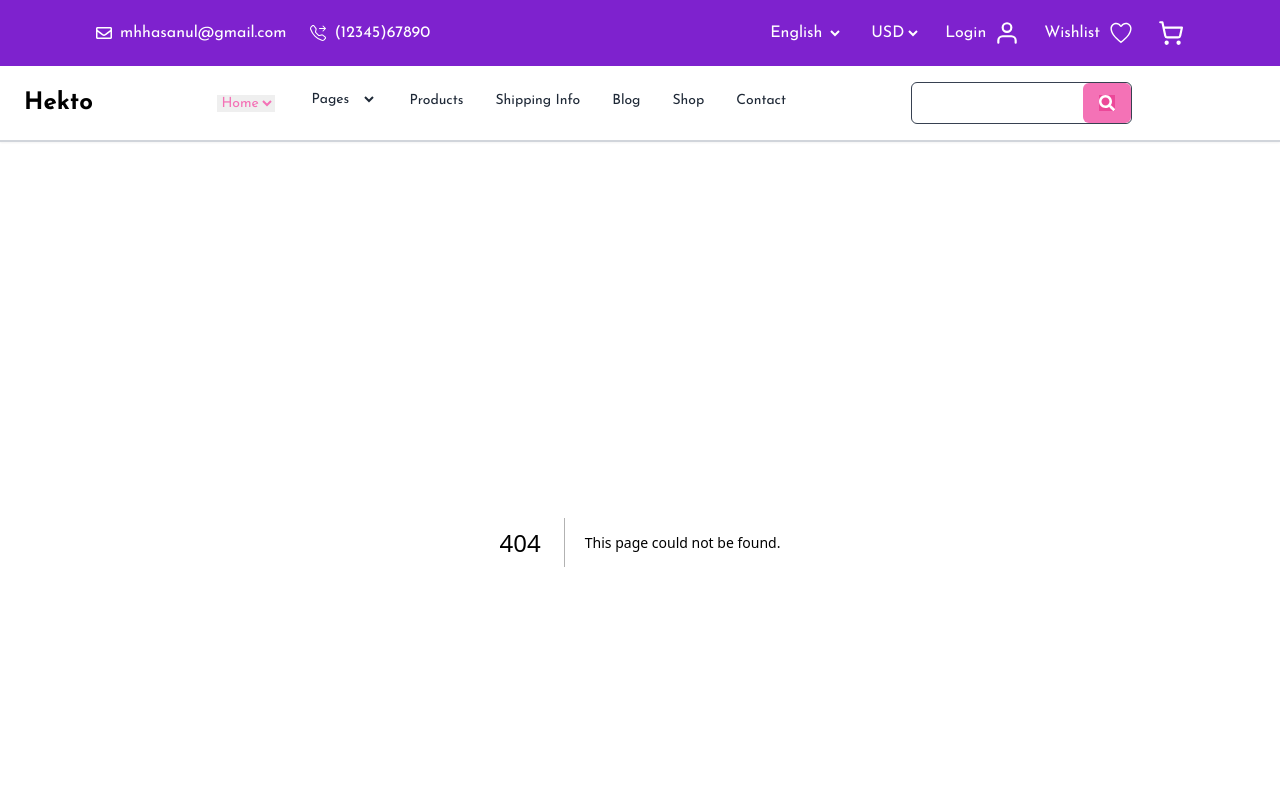
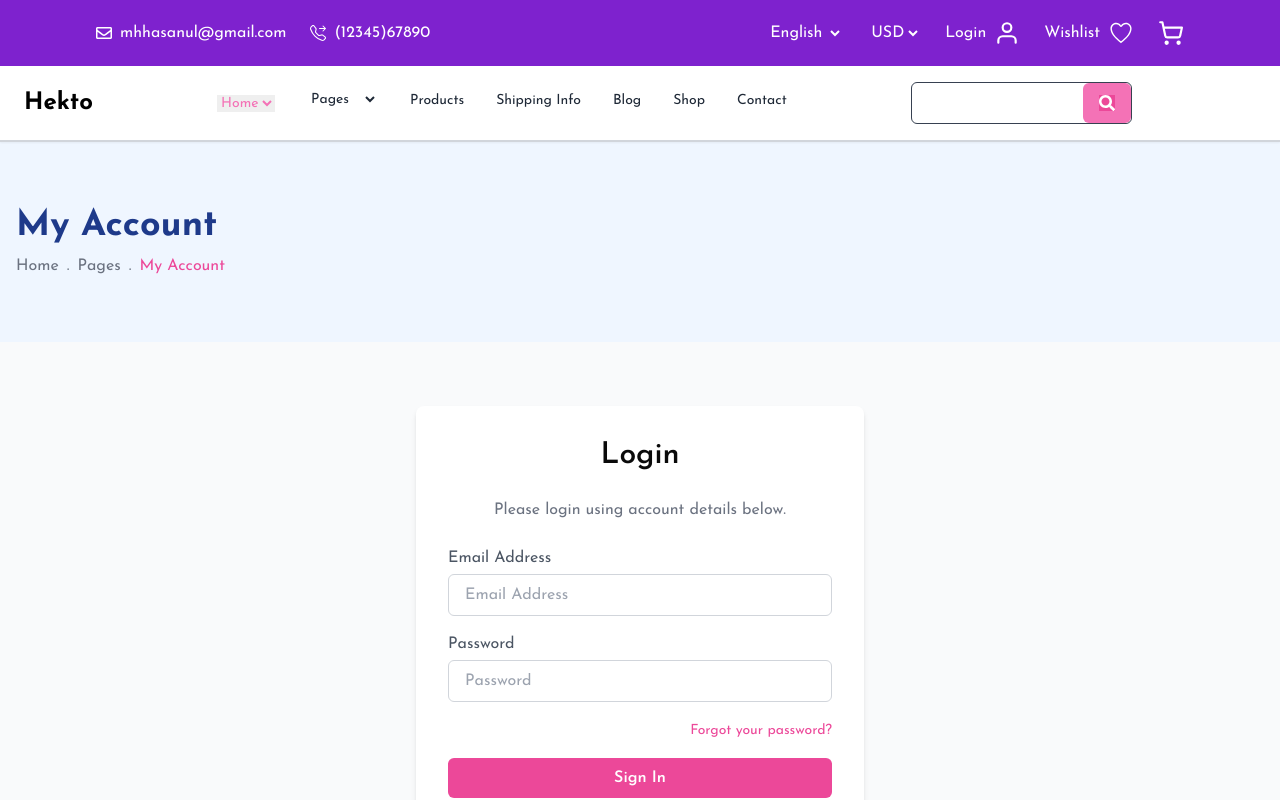
Before and after one commit to ISMAIL-AHMED-SHAH/Hackathon-2-clone, a Next.js app: page /login in a window 1280 px wide. Before the commit this address had no page. Shown: the top 800 px of the page. Built offline with nearby package versions, Linux system fonts and the light colour scheme.

Commit message:
code modified

```diff
--- a/src/app/components/DropdownMenu.tsx
+++ b/src/app/components/DropdownMenu.tsx
@@ -27,6 +27,7 @@ const DropdownMenu = () => {
         <option value="/contact">Contact</option>
         <option value="/about">About</option>
         <option value="/faq">FAQ</option>
+        <option value="/signup">Sign-Up</option>
       </select>
     </div>
   );
--- /dev/null
+++ b/src/app/login/page.tsx
@@ -0,0 +1,86 @@
+'use client';
+
+import Link from 'next/link';
+
+function Login() {
+  return (
+    <div className="min-h-screen bg-gray-50">
+      {/* Header Section */}
+      <header className="bg-blue-50 py-16">
+        <div className="container mx-auto px-4">
+          <h1 className="text-4xl font-bold text-blue-900">My Account</h1>
+          <p className="text-gray-500 mt-2">
+            <span>Home</span>
+            <span className="mx-2">.</span>
+            <span>Pages</span>
+            <span className="mx-2">.</span>
+            <span className="text-pink-500">My Account</span>
+          </p>
+        </div>
+      </header>
+
+      {/* Login Form Section */}
+      <main className="flex justify-center items-center py-16">
+        <div className="bg-white shadow-md rounded-lg p-8 w-full max-w-md">
+          <h2 className="text-3xl font-semibold text-center mb-6">Login</h2>
+          <p className="text-gray-500 text-center mb-6">
+            Please login using account details below.
+          </p>
+
+          <form className="space-y-4">
+            {/* Email Address */}
+            <div>
+              <label htmlFor="email" className="block text-gray-600 mb-1">
+                Email Address
+              </label>
+              <input
+                type="email"
+                id="email"
+                className="w-full border border-gray-300 rounded-md py-2 px-4 focus:outline-none focus:ring-2 focus:ring-pink-500"
+                placeholder="Email Address"
+              />
+            </div>
+
+            {/* Password */}
+            <div>
+              <label htmlFor="password" className="block text-gray-600 mb-1">
+                Password
+              </label>
+              <input
+                type="password"
+                id="password"
+                className="w-full border border-gray-300 rounded-md py-2 px-4 focus:outline-none focus:ring-2 focus:ring-pink-500"
+                placeholder="Password"
+              />
+            </div>
+
+            {/* Forgot Password */}
+            <div className="text-right">
+              <Link href="/forgot-password" className="text-pink-500 text-sm">
+                Forgot your password?
+              </Link>
+            </div>
+
+            {/* Sign In Button */}
+            <button
+              type="submit"
+              className="w-full bg-pink-500 text-white py-2 rounded-md font-semibold hover:bg-pink-600"
+            >
+              Sign In
+            </button>
+          </form>
+
+          {/* Create Account Link */}
+          <p className="text-center text-gray-500 mt-4">
+            Don’t have an Account?{' '}
+            <Link href="/signup" className="text-pink-500 underline">
+              Create account
+            </Link>
+          </p>
+        </div>
+      </main>
+    </div>
+  );
+}
+
+export default Login;
--- a/src/app/signup/page.tsx
+++ /dev/null
@@ -1,156 +0,0 @@
-'use client';
-
-import Image from 'next/image';
-import { useState } from 'react';
-import Link from 'next/link';
-
-function SignUp() {
-  const [formData, setFormData] = useState({
-    name: '',
-    emailOrPhone: '',
-    password: '',
-  });
-  const [alertMessage, setAlertMessage] = useState('');
-
-  const handleChange = (e: React.ChangeEvent<HTMLInputElement>) => {
-    setFormData({
-      ...formData,
-      [e.target.name]: e.target.value,
-    });
-  };
-
-  const handleSubmit = (e: React.FormEvent) => {
-    e.preventDefault();
-    setAlertMessage('Account created successfully! 🎉');
-    setFormData({
-      name: '',
-      emailOrPhone: '',
-      password: '',
-    });
-    setTimeout(() => setAlertMessage(''), 3000); // Hide alert after 3 seconds
-  };
-
-  return (
-    <div className="flex flex-col sm:flex-row min-h-screen">
-      {/* Left Section (Image) */}
-      <div className="w-full sm:w-1/2 flex justify-center items-center p-4">
-        <Image
-          src="/images/cart.png"
-          alt="Cart"
-          width={500}
-          height={500}
-          className="object-contain"
-          priority
-        />
-      </div>
-
-      {/* Right Section (Form) */}
-      <div className="w-full sm:w-1/2 flex justify-center items-center bg-white p-6 sm:p-12">
-        <div className="w-full max-w-md">
-          <h1 className="text-3xl sm:text-4xl font-bold text-center mb-2">Create an Account</h1>
-          <p className="text-base sm:text-lg text-center text-gray-600 mb-6">
-            Enter your details below
-          </p>
-
-          <form onSubmit={handleSubmit} className="space-y-4">
-            {/* Name Field */}
-            <div>
-              <label
-                htmlFor="name"
-                className="block text-sm sm:text-lg font-medium text-gray-700"
-              >
-                Name
-              </label>
-              <input
-                type="text"
-                name="name"
-                value={formData.name}
-                onChange={handleChange}
-                id="name"
-                className="w-full border-b-2 border-gray-300 py-2 focus:outline-none focus:border-black"
-                required
-              />
-            </div>
-
-            {/* Email or Phone Field */}
-            <div>
-              <label
-                htmlFor="emailOrPhone"
-                className="block text-sm sm:text-lg font-medium text-gray-700"
-              >
-                Email or Phone Number
-              </label>
-              <input
-                type="text"
-                name="emailOrPhone"
-                value={formData.emailOrPhone}
-                onChange={handleChange}
-                id="emailOrPhone"
-                className="w-full border-b-2 border-gray-300 py-2 focus:outline-none focus:border-black"
-                required
-              />
-            </div>
-
-            {/* Password Field */}
-            <div>
-              <label
-                htmlFor="password"
-                className="block text-sm sm:text-lg font-medium text-gray-700"
-              >
-                Password
-              </label>
-              <input
-                type="password"
-                name="password"
-                value={formData.password}
-                onChange={handleChange}
-                id="password"
-                className="w-full border-b-2 border-gray-300 py-2 focus:outline-none focus:border-black"
-                required
-              />
-            </div>
-
-            {/* Create Account Button */}
-            <button
-              type="submit"
-              className="w-full px-6 py-2 bg-red-500 text-white font-semibold rounded-md hover:bg-red-600"
-            >
-              Create an Account
-            </button>
-
-            {/* Google Sign Up Button */}
-            <button
-              type="button"
-              className="w-full flex items-center justify-center px-6 py-2 border-2 border-gray-300 text-gray-600 font-semibold rounded-md mt-4 hover:bg-gray-100"
-            >
-              <Image
-                src="/images/google.png"
-                alt="Google"
-                width={20}
-                height={20}
-                className="mr-2"
-              />
-              Sign Up with Google
-            </button>
-          </form>
-
-          {alertMessage && (
-            <div className="mt-4 text-center text-black">
-              <p>{alertMessage}</p>
-            </div>
-          )}
-
-          {/* Already have an account? Log in */}
-          <div className="text-center mt-4">
-            <span className="text-gray-600">Already have an account? </span>
-            <Link href="/login" className="text-blue-500 underline">
-              Log in
-            </Link>
-          </div>
-        </div>
-      </div>
-    </div>
-  );
-}
-
-export default SignUp;
```
